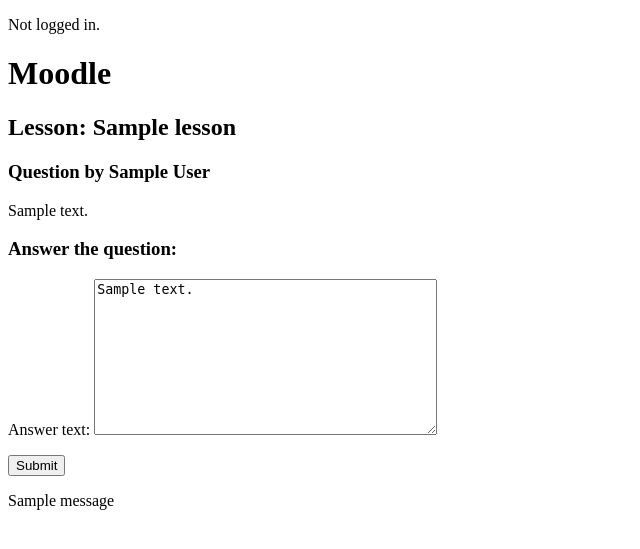
After one commit to lkk7/d-moodle, a Django app: page /lesson/1/question/1/answer/ in a window 1280 px wide. The commit adds this page. Shown: the top 549 px of the page, without its empty margins (0-640 px from the left). Run offline with Django 3.2, Linux system fonts and the light colour scheme; tables that the repository leaves empty hold one stand-in row (values such as "Sample post"); one stand-in notice (Sample message) is shown.

Commit message:
Add Question and Answer forms

```diff
--- a/moodle/models.py
+++ b/moodle/models.py
@@ -36,7 +36,7 @@
     answerer = models.ForeignKey(
         settings.AUTH_USER_MODEL, on_delete=models.CASCADE,
         related_name='questions_answered', null=True, blank=True)
-    text = models.TextField()
+    text = models.TextField(max_length=1000)
     answer_text = models.TextField(blank=True)
     answered = models.BooleanField(default=False)
     ask_date = models.DateTimeField(default=timezone.now)
--- /dev/null
+++ b/moodle/templates/moodle/question_answer_form.html
@@ -0,0 +1,18 @@
+{% extends 'moodle/base.html' %}
+
+{% block content %}
+<h2>Lesson: {{ question.lesson.title }}</h2>
+<h3>Question by {{ question.asker.first_name }} {{ question.asker.last_name }}</h3>
+<p>{{ question.text }}</p>
+
+<h3>Answer the question:</h3>
+<form action="{% url 'moodle:question_answer_form' lesson_pk=question.lesson.pk question_pk=question.pk%}" method="post">
+  {% csrf_token %}
+  {{ form.as_p }}
+  <input type="submit" value="Submit">
+</form>
+{% if messages %}
+{% for message in messages %}<p>{{ message }}</p>{% endfor %}
+{% endif %}
+
+{% endblock %}
--- a/moodle/urls.py
+++ b/moodle/urls.py
@@ -12,6 +12,9 @@
          name='lesson_list'),
     path('lesson/<int:pk>/', views.LessonDetailView.as_view(),
          name='lesson_view'),
+    path('lesson/<int:lesson_pk>/question/<int:question_pk>/answer/',
+         views.QuestionAnswerFormView.as_view(),
+         name='question_answer_form'),
     path('course/list/', views.CourseListView.as_view(),
          name='lesson_list'),
     path('course/<int:pk>/', views.CourseDetailView.as_view(),
--- a/moodle/views.py
+++ b/moodle/views.py
@@ -1,7 +1,11 @@
-from django.shortcuts import HttpResponse
+from django.db.models import Q
+from django.views import generic
+from django.contrib import messages
+from django.utils import timezone
+from .forms import QuestionAskForm
 from .models import Course, Lesson, Question
-from django.views import generic
-from django.db.models import Q
+from django.shortcuts import redirect, render, reverse
+from django.http import HttpResponse, HttpResponseForbidden
 
 
 def index(request):
@@ -29,7 +33,38 @@
         context = super().get_context_data(**kwargs)
         context['questions'] = Question.objects.filter(
             lesson=self.get_object())
+        if 'form' in self.kwargs:
+            context['form'] = self.kwargs['form']
+        else:
+            context['form'] = QuestionAskForm()
         return context
+
+    def post(self, request, *args, **kwargs):
+        form = QuestionAskForm(request.POST)
+        if form.is_valid():
+            question = form.save(commit=False)
+            question.lesson = self.get_object()
+            question.asker = request.user
+            question.save()
+            return redirect('moodle:lesson_view', pk=self.get_object().pk)
+        messages.error(self.request,
+                       "The question has to be shorter than 500 characters.")
+        return redirect('moodle:lesson_view', pk=self.get_object().pk)
+
+
+class QuestionAnswerFormView(generic.UpdateView):
+    fields = ('answer_text',)
+    template_name = 'moodle/question_answer_form.html'
+
+    def get_object(self):
+        return Question.objects.get(pk=self.kwargs['question_pk'],
+                                    lesson__pk=self.kwargs['lesson_pk'])
+
+    def form_valid(self, form):
+        self.object.answerer = self.request.user
+        self.object.answer_date = timezone.now()
+        form.save()
+        return redirect('moodle:lesson_view', pk=self.object.lesson.id)
 
 
 class CourseListView(generic.ListView):
```
Also changed, not shown: moodle/forms.py (+9 -0 lines), moodle/templates/moodle/lesson_view.html (+14 -1 lines), moodle/migrations/0002_auto_20210224_1809.py (added).
